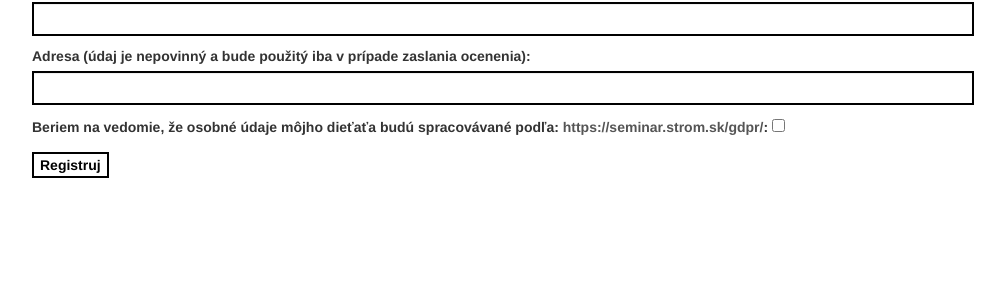
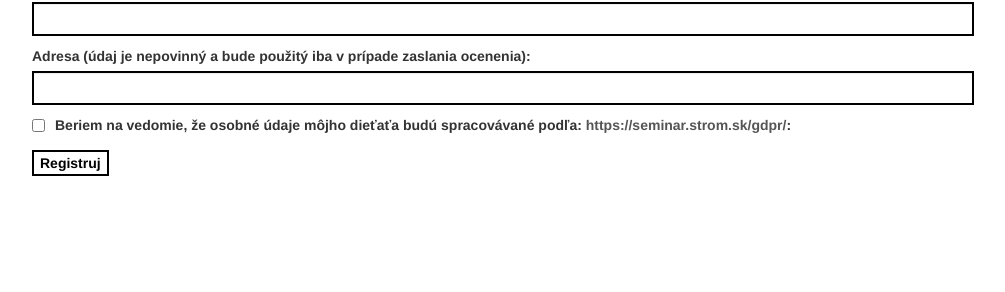
Before and after one commit to ZdruzenieSTROM/mas-problem, a Django app: page /registracia in a window 1280 px wide. Shown: the part 677-969 px from the top of the page, without its empty margins (137-1142 px from the left). After the commit the page ends 853 px from the top, so only its background shows below. Run offline with Django 4.2, Linux system fonts and the light colour scheme; data comes from the database, SQL or seed files in the repository; some libraries are stand-ins or nearby versions.

Commit message:
Checkbox move to the left

```diff
--- a/competition/static/competition/game.css
+++ b/competition/static/competition/game.css
@@ -200,3 +200,9 @@ tr:nth-child(even) {
     border: 1px solid #ccc;
     border-top: none;
 }
+
+input[type="checkbox"] {
+    float: left;
+    margin-right: 10px;
+    margin-top: 4px;
+}
```
